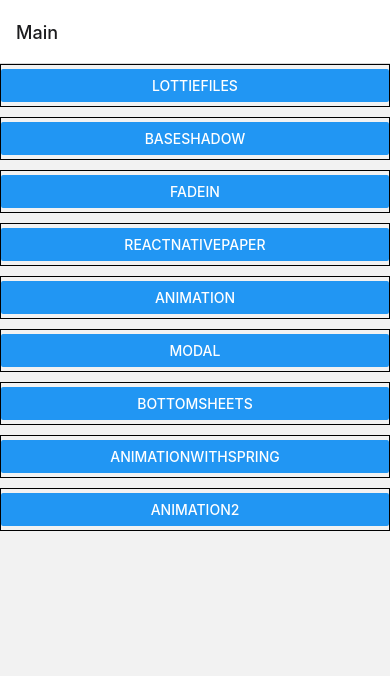
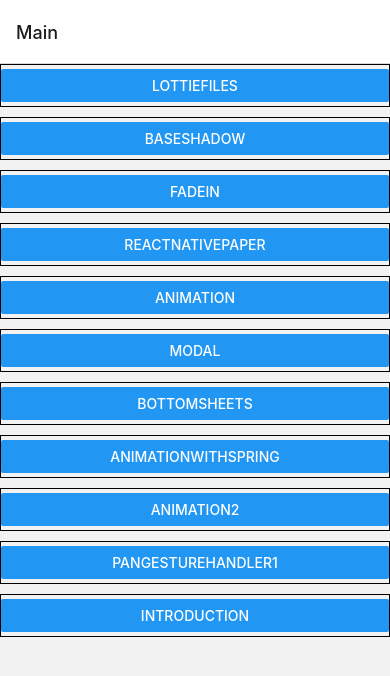
Before and after one commit to DimaShumanskiy/rn_testing_libraries, a React Native app: screen / in a window 390 px wide. Shown: the top 676 px of the page. Built offline with nearby package versions, Linux system fonts and the light colour scheme.

Commit message:
4to to ectb

```diff
--- a/App.js
+++ b/App.js
@@ -6,7 +6,6 @@
 import screen from './src/screens/';
 
 const Stack = createNativeStackNavigator();
-console.log('screen', screen);
 const App = () => {
   return (
     <PaperProvider>
@@ -28,6 +27,11 @@
             component={screen.AnimationWithSpring}
           />
           <Stack.Screen name="Animation2" component={screen.Animation2} />
+          <Stack.Screen
+            name="PanGestureHandler1"
+            component={screen.PanGestureHandler1}
+          />
+          <Stack.Screen name="Introduction" component={screen.Introduction} />
         </Stack.Navigator>
       </NavigationContainer>
     </PaperProvider>
--- a/src/screens/index.js
+++ b/src/screens/index.js
@@ -8,6 +8,8 @@
 import BottomSheets from './bottom-sheet';
 import AnimationWithSpring from './animation-with-spring';
 import Animation2 from './animation-2';
+import PanGestureHandler1 from './pan-gesture-handler-1';
+import Introduction from './introduction';
 
 export default {
   Main,
@@ -20,4 +22,6 @@
   BottomSheets,
   AnimationWithSpring,
   Animation2,
+  PanGestureHandler1,
+  Introduction,
 };
--- /dev/null
+++ b/src/screens/introduction.js
@@ -0,0 +1,58 @@
+import React, {useEffect} from 'react';
+import {StyleSheet, View} from 'react-native';
+import Animated, {
+  useSharedValue,
+  useAnimatedStyle,
+  withSpring,
+  withRepeat,
+  useAnimatedGestureHandler,
+} from 'react-native-reanimated';
+
+const SIZE = 100.0;
+
+const handleRotation = progress =>
+  //   : Animated.SharedValue<number>
+  {
+    'worklet'; //!!NEEDED TO WORK
+
+    return `${progress.value * 2 * Math.PI}rad`;
+  };
+const Introduction = () => {
+  const progress = useSharedValue(1);
+  const scale = useSharedValue(2);
+
+  const reanimatedStyle = useAnimatedStyle(() => {
+    return {
+      opacity: progress.value,
+      borderRadius: (progress.value * SIZE) / 2,
+      transform: [{scale: scale.value}, {rotate: handleRotation(progress)}],
+    };
+  }, []);
+
+  useEffect(() => {
+    progress.value = withRepeat(withSpring(0.5), -1, true);
+    scale.value = withRepeat(withSpring(1), -1, true);
+  }, []);
+
+  return (
+    <View style={styles.container}>
+      <Animated.View
+        style={[
+          {height: SIZE, width: SIZE, backgroundColor: 'blue'},
+          reanimatedStyle,
+        ]}
+      />
+    </View>
+  );
+};
+
+const styles = StyleSheet.create({
+  container: {
+    flex: 1,
+    backgroundColor: 'white',
+    alignItems: 'center',
+    justifyContent: 'center',
+  },
+});
+
+export default Introduction;
--- a/src/screens/main.js
+++ b/src/screens/main.js
@@ -11,6 +11,8 @@
   'BottomSheets',
   'AnimationWithSpring',
   'Animation2',
+  'PanGestureHandler1',
+  'Introduction',
 ];
 
 const Main = props => {
--- /dev/null
+++ b/src/screens/pan-gesture-handler-1.js
@@ -0,0 +1,95 @@
+import React from 'react';
+import {StyleSheet, Text, View} from 'react-native';
+import Animated, {
+  useAnimatedGestureHandler,
+  useAnimatedStyle,
+  useSharedValue,
+  withSpring,
+} from 'react-native-reanimated';
+
+import {
+  GestureHandlerRootView,
+  PanGestureHandler,
+} from 'react-native-gesture-handler';
+
+const SIZE = 80.0;
+const CIRCLE_RADIUS = SIZE * 2;
+
+const PanGestureHandler1 = () => {
+  const translateX = useSharedValue(0);
+  const translateY = useSharedValue(0);
+
+  const panGestureEvent = useAnimatedGestureHandler({
+    onStart: (event, context) => {
+      context.translateX = translateX.value;
+      context.translateY = translateY.value;
+    },
+    onActive: (event, context) => {
+      translateX.value = event.translationX + context.translateX;
+      translateY.value = event.translationY + context.translateY;
+    },
+    onEnd: () => {
+      const distance = Math.sqrt(translateX.value ** 2 + translateY.value ** 2);
+      console.log('distance', distance);
+      if (distance < CIRCLE_RADIUS + SIZE / 2) {
+        console.log(
+          'distance < CIRCLE_RADIUS + SIZE / 2',
+          distance < CIRCLE_RADIUS + SIZE / 2,
+        );
+        translateX.value = withSpring(0);
+        translateY.value = withSpring(0);
+      }
+    },
+  });
+
+  const rStyle = useAnimatedStyle(() => {
+    return {
+      transform: [
+        {
+          translateX: translateX.value,
+        },
+        {
+          translateY: translateY.value,
+        },
+      ],
+    };
+  });
+
+  return (
+    <GestureHandlerRootView style={{flex: 1}}>
+      <View style={styles.container}>
+        <View style={styles.circle}>
+          <PanGestureHandler onGestureEvent={panGestureEvent}>
+            <Animated.View style={[styles.square, rStyle]} />
+          </PanGestureHandler>
+        </View>
+      </View>
+    </GestureHandlerRootView>
+  );
+};
+
+const styles = StyleSheet.create({
+  container: {
+    flex: 1,
+    backgroundColor: '#fff',
+    alignItems: 'center',
+    justifyContent: 'center',
+  },
+  square: {
+    width: SIZE,
+    height: SIZE,
+    backgroundColor: 'rgba(0, 0, 0, 0.5)',
+    borderRadius: 20,
+  },
+  circle: {
+    width: CIRCLE_RADIUS * 2,
+    height: CIRCLE_RADIUS * 2,
+    alignItems: 'center',
+    justifyContent: 'center',
+    borderRadius: CIRCLE_RADIUS,
+    borderWidth: 5,
+    borderColor: 'rgba(0, 0, 0, 0.5)',
+  },
+});
+
+export default PanGestureHandler1;
```
